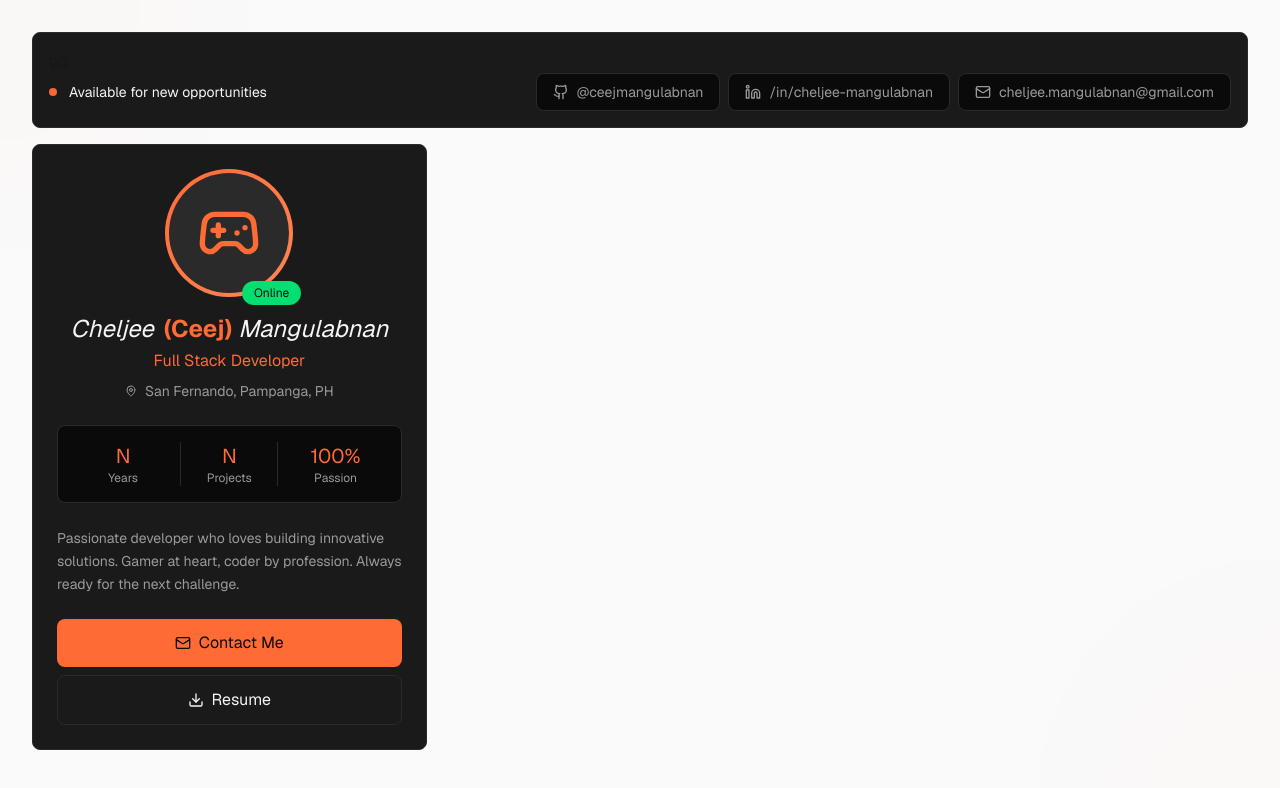
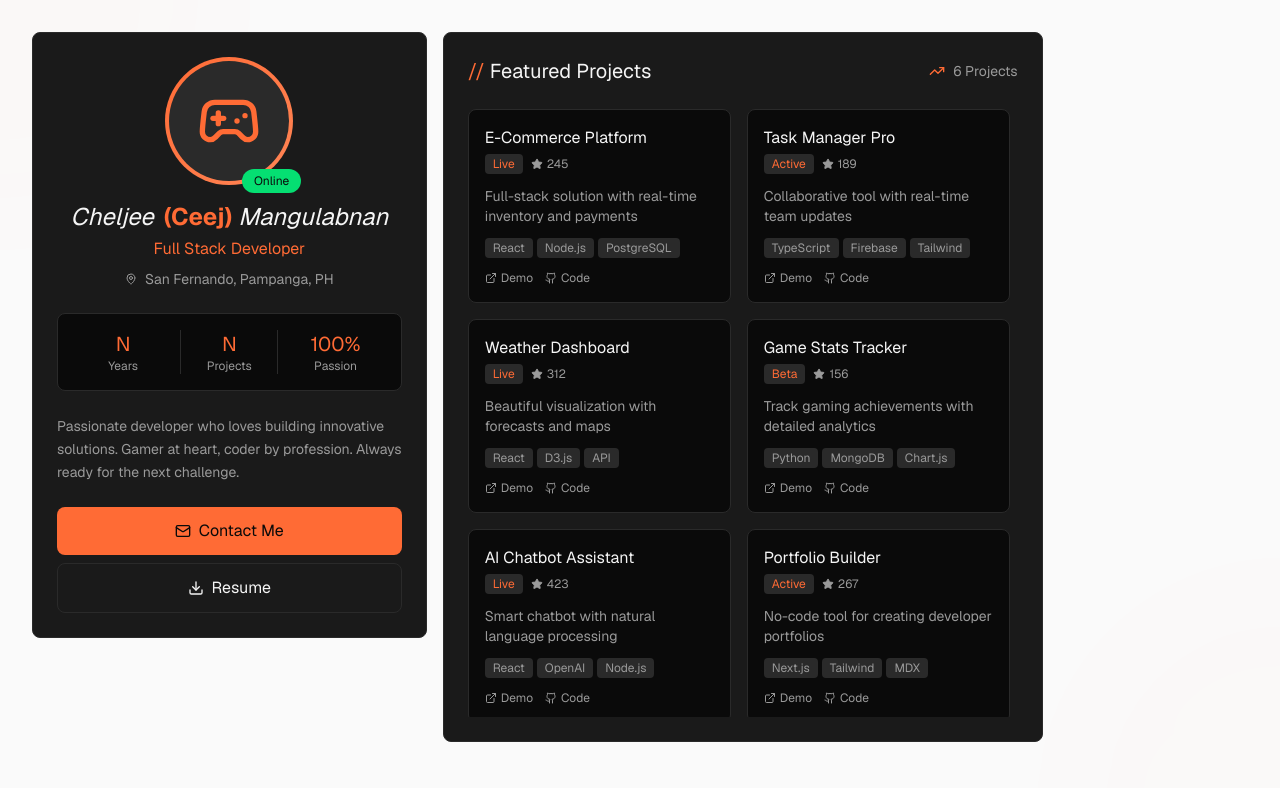
Before and after one commit to ceejmangulabnan/ceejmangulabnan.github.io, a Next.js app: page / in a window 1280 px wide. Shown: the top 788 px of the page. Built offline with nearby package versions, Linux system fonts and the light colour scheme.

Commit message:
wip rearrage grid

```diff
--- a/src/components/ContactBar.tsx
+++ b/src/components/ContactBar.tsx
@@ -28,10 +28,9 @@ export function ContactBar() {
       initial={{ opacity: 0, y: 20 }}
       animate={{ opacity: 1, y: 0 }}
       transition={{ delay: 0.4 }}
-      className="bg-[#1a1a1a] border border-[#2a2a2a] rounded-lg p-4 hover:border-[#ff6b35] transition-all"
+      className="bg-[#1a1a1a] border border-[#2a2a2a] rounded-lg p-4 hover:border-[#ff6b35] transition-all lg:flex lg:flex-col"
     >
-      gg
-      <div className="flex flex-col md:flex-row items-center justify-between gap-4">
+      <div className="flex md:flex-col items-center justify-between gap-4">
         <div className="flex items-center gap-3">
           <div className="w-2 h-2 bg-[#ff6b35] rounded-full animate-pulse" />
           <span className="text-sm text-[#f5f5f5]">
@@ -39,7 +38,7 @@ export function ContactBar() {
           </span>
         </div>
 
-        <div className="flex flex-wrap gap-2 justify-center">
+        <div className="flex flex-wrap gap-2 justify-start">
           {socials.map((social, index) => (
             <motion.a
               key={social.label}
@@ -50,10 +49,10 @@ export function ContactBar() {
               animate={{ opacity: 1, y: 0 }}
               transition={{ delay: 0.5 + index * 0.05 }}
               whileHover={{ y: -2 }}
-              className="flex items-center gap-2 bg-[#0a0a0a] border border-[#2a2a2a] px-4 py-2 rounded-lg text-[#9a9a9a] hover:text-[#ff6b35] hover:border-[#ff6b35] transition-all group"
+              className="flex items-center gap-2 bg-[#0a0a0a] border border-[#2a2a2a] px-4 py-2 rounded-lg text-[#9a9a9a] hover:text-[#ff6b35] hover:border-[#ff6b35] transition-all group text-wrap"
             >
               <social.icon className="w-4 h-4" />
-              <span className="text-sm hidden sm:inline">{social.handle}</span>
+              <span className="text-sm hidden sm:inline text-wrap">{social.handle}</span>
             </motion.a>
           ))}
         </div>
--- a/src/components/DashboardView.tsx
+++ b/src/components/DashboardView.tsx
@@ -3,7 +3,7 @@
 import { motion, AnimatePresence } from "motion/react";
 import { useState } from "react";
 import { ProfileCard } from "./ProfileCard";
-// import { ProjectsGrid } from './ProjectsGrid';
+import { ProjectsGrid } from './ProjectsGrid';
 // import { ExperienceTimeline } from './ExperienceTimeline';
 // import { SkillsPanel } from './SkillsPanel';
 import { ContactBar } from "./ContactBar";
@@ -49,17 +49,26 @@ export function DashboardView() {
       </div>
 
       <div className="max-w-400 mx-auto relative z-10">
-        <div className="mb-4">
-          <ContactBar />
-        </div>
         {/* Top Row - Profile + Skills */}
-        <div className="grid grid-cols-1 lg:grid-cols-3 gap-4 mb-4">
-          <ProfileCard
-            onHover={(isHovered) =>
-              setHoveredSection(isHovered ? "profile" : null)
-            }
-          />
-          <div className="lg:col-span-2">
+        <div className="grid grid-cols-1 lg:grid-cols-6 gap-4 mb-4">
+          {/* <div className="col-span-1 h-100">
+            <ContactBar />
+          </div> */}
+          <div className="col-span-2">
+            <ProfileCard
+              onHover={(isHovered) =>
+                setHoveredSection(isHovered ? "profile" : null)
+              }
+            />
+
+          </div>
+
+          <div className="lg:col-span-3">
+            <ProjectsGrid
+              onHover={(isHovered) =>
+                setHoveredSection(isHovered ? "projects" : null)
+              }
+            />
             {/* <SkillsPanel */}
             {/*   onHover={(isHovered) => */}
             {/*     setHoveredSection(isHovered ? "skills" : null) */}
@@ -70,11 +79,7 @@ export function DashboardView() {
 
         {/* Middle Row - Projects Showcase */}
         <div className="mb-4">
-          {/* <ProjectsGrid */}
-          {/*   onHover={(isHovered) => */}
-          {/*     setHoveredSection(isHovered ? "projects" : null) */}
-          {/*   } */}
-          {/* /> */}
+
         </div>
 
         {/* Bottom Row - Experience + Contact */}
--- /dev/null
+++ b/src/components/ProjectsGrid.tsx
@@ -0,0 +1,148 @@
+import { motion } from 'motion/react';
+import { ExternalLink, Github, Star, TrendingUp } from 'lucide-react';
+
+interface ProjectsGridProps {
+  onHover: (isHovered: boolean) => void;
+}
+
+export function ProjectsGrid({ onHover }: ProjectsGridProps) {
+  const projects = [
+    {
+      title: 'E-Commerce Platform',
+      description: 'Full-stack solution with real-time inventory and payments',
+      tags: ['React', 'Node.js', 'PostgreSQL'],
+      stars: 245,
+      status: 'Live',
+      link: '#',
+      github: '#',
+    },
+    {
+      title: 'Task Manager Pro',
+      description: 'Collaborative tool with real-time team updates',
+      tags: ['TypeScript', 'Firebase', 'Tailwind'],
+      stars: 189,
+      status: 'Active',
+      link: '#',
+      github: '#',
+    },
+    {
+      title: 'Weather Dashboard',
+      description: 'Beautiful visualization with forecasts and maps',
+      tags: ['React', 'D3.js', 'API'],
+      stars: 312,
+      status: 'Live',
+      link: '#',
+      github: '#',
+    },
+    {
+      title: 'Game Stats Tracker',
+      description: 'Track gaming achievements with detailed analytics',
+      tags: ['Python', 'MongoDB', 'Chart.js'],
+      stars: 156,
+      status: 'Beta',
+      link: '#',
+      github: '#',
+    },
+    {
+      title: 'AI Chatbot Assistant',
+      description: 'Smart chatbot with natural language processing',
+      tags: ['React', 'OpenAI', 'Node.js'],
+      stars: 423,
+      status: 'Live',
+      link: '#',
+      github: '#',
+    },
+    {
+      title: 'Portfolio Builder',
+      description: 'No-code tool for creating developer portfolios',
+      tags: ['Next.js', 'Tailwind', 'MDX'],
+      stars: 267,
+      status: 'Active',
+      link: '#',
+      github: '#',
+    },
+  ];
+
+  return (
+    <motion.div
+      initial={{ opacity: 0, y: 20 }}
+      animate={{ opacity: 1, y: 0 }}
+      transition={{ delay: 0.2 }}
+      onHoverStart={() => onHover(true)}
+      onHoverEnd={() => onHover(false)}
+      className="bg-[#1a1a1a] border border-[#2a2a2a] rounded-lg p-6 hover:border-[#ff6b35] transition-all h-full"
+    >
+      <div className="flex items-center justify-between mb-6">
+        <h2 className="text-xl text-[#f5f5f5]">
+          <span className="text-[#ff6b35]">//</span> Featured Projects
+        </h2>
+        <div className="flex items-center gap-2 text-sm text-[#9a9a9a]">
+          <TrendingUp className="w-4 h-4 text-[#ff6b35]" />
+          <span>6 Projects</span>
+        </div>
+      </div>
+
+      <div className="grid grid-cols-1 md:grid-cols-2 gap-4 max-h-[calc(100vh-12rem)] overflow-y-auto pr-2 custom-scrollbar">
+        {projects.map((project, index) => (
+          <motion.div
+            key={project.title}
+            initial={{ opacity: 0, scale: 0.9 }}
+            animate={{ opacity: 1, scale: 1 }}
+            transition={{ delay: 0.1 + index * 0.05 }}
+            whileHover={{ y: -4 }}
+            className="bg-[#0a0a0a] border border-[#2a2a2a] rounded-lg p-4 hover:border-[#ff6b35] transition-all group"
+          >
+            <div className="flex items-start justify-between mb-3">
+              <div className="flex-1">
+                <h3 className="text-[#f5f5f5] mb-1 group-hover:text-[#ff6b35] transition-colors">
+                  {project.title}
+                </h3>
+                <div className="flex items-center gap-2">
+                  <span className="text-xs bg-[#2a2a2a] text-[#ff6b35] px-2 py-0.5 rounded">
+                    {project.status}
+                  </span>
+                  <div className="flex items-center gap-1 text-[#9a9a9a]">
+                    <Star className="w-3 h-3 fill-current" />
+                    <span className="text-xs">{project.stars}</span>
+                  </div>
+                </div>
+              </div>
+            </div>
+
+            <p className="text-sm text-[#9a9a9a] mb-3 line-clamp-2">
+              {project.description}
+            </p>
+
+            <div className="flex flex-wrap gap-1 mb-3">
+              {project.tags.map((tag) => (
+                <span
+                  key={tag}
+                  className="text-xs bg-[#2a2a2a] text-[#9a9a9a] px-2 py-0.5 rounded"
+                >
+                  {tag}
+                </span>
+              ))}
+            </div>
+
+            <div className="flex gap-3">
+              <a
+                href={project.link}
+                className="flex items-center gap-1 text-xs text-[#9a9a9a] hover:text-[#ff6b35] transition-colors"
+              >
+                <ExternalLink className="w-3 h-3" />
+                Demo
+              </a>
+              <a
+                href={project.github}
+                className="flex items-center gap-1 text-xs text-[#9a9a9a] hover:text-[#ff6b35] transition-colors"
+              >
+                <Github className="w-3 h-3" />
+                Code
+              </a>
+            </div>
+          </motion.div>
+        ))}
+      </div>
+    </motion.div>
+  );
+}
```
